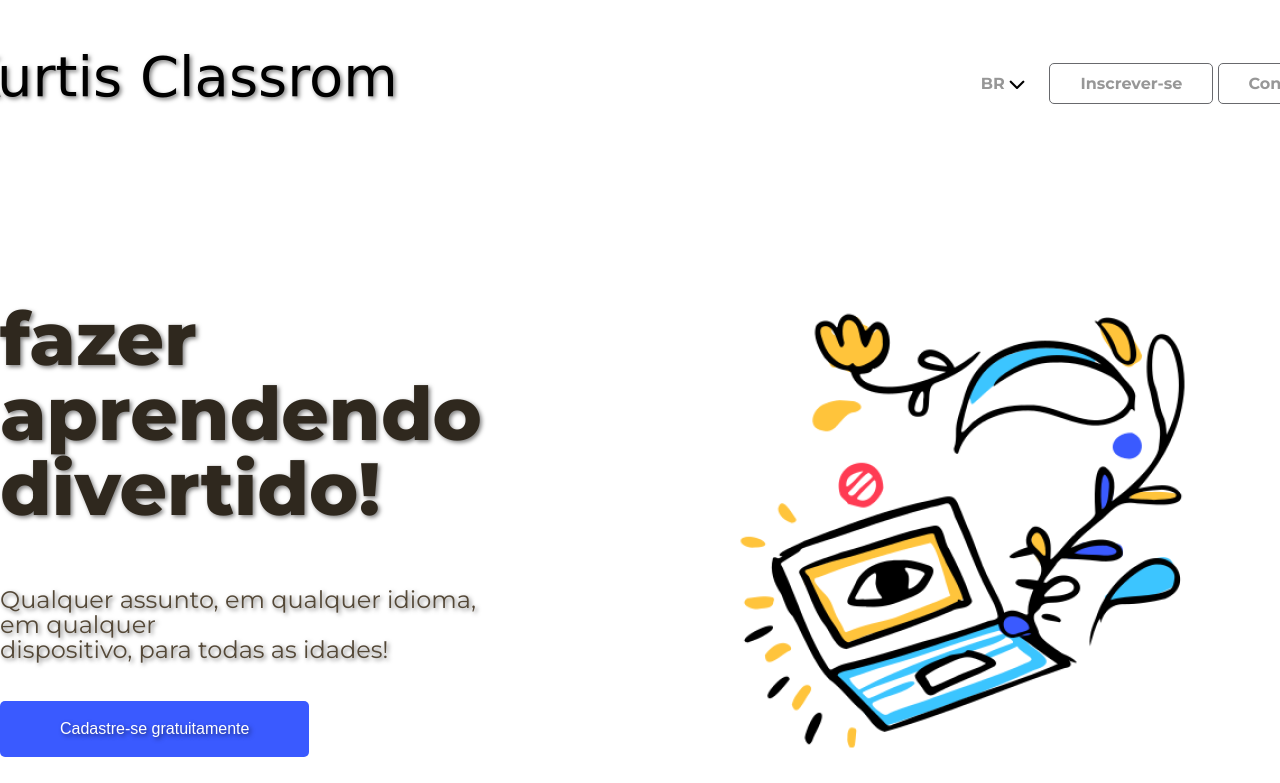
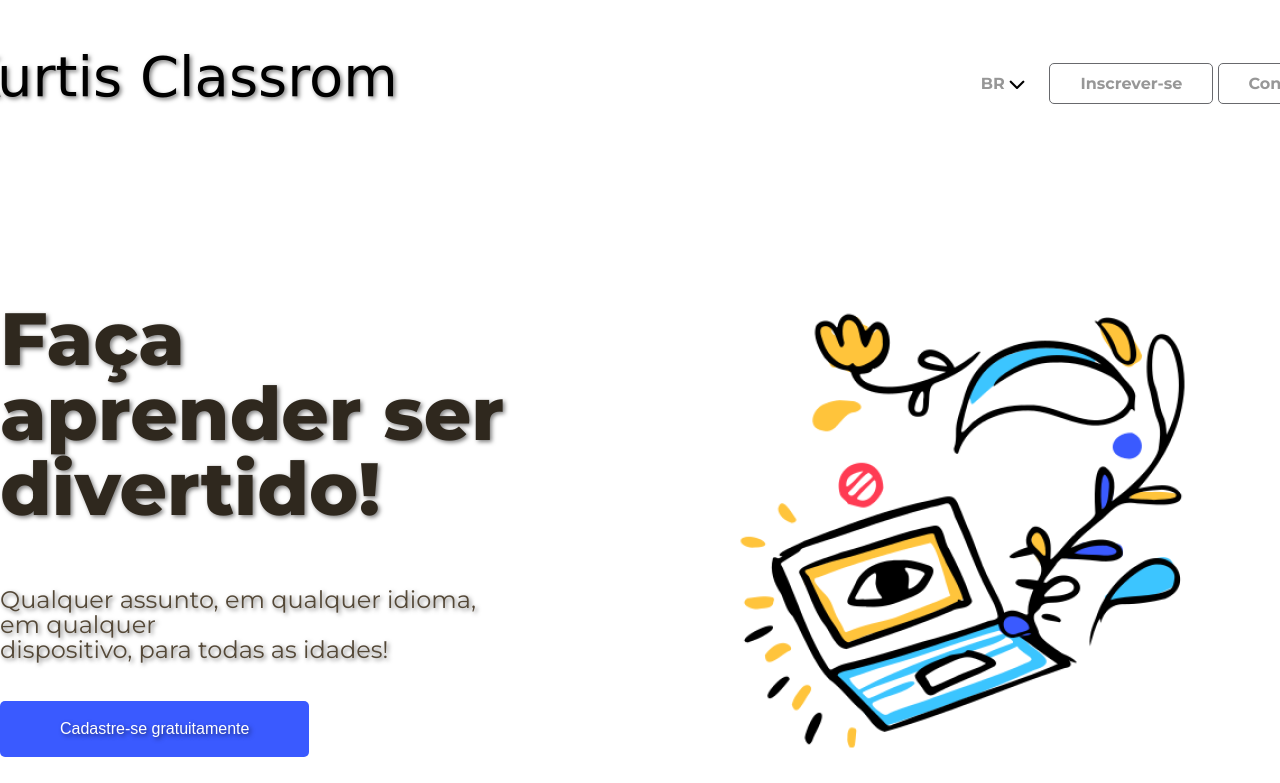
Before and after one commit to GiihCastro/projeto-dupla-html-css, a plain HTML site: page text.html in a window 1280 px wide. Shown: the top 783 px of the page. Drawn offline with Linux system fonts and the light colour scheme; a web font is replaced by a local one.

Commit message:
Update text.html

```diff
--- a/text.html
+++ b/text.html
@@ -34,7 +34,7 @@
     <main>
         <aside>
             <span>
-            <h2>fazer <br>aprendendo divertido!</h2>
+            <h2>Faça <br>aprender ser divertido!</h2>
         </span>
          <span id="texto-meio"> <p>Qualquer assunto, em qualquer idioma, em qualquer<br>dispositivo, para todas as idades!</p> </span>
            <a href="#"> <button class="blue-button">Cadastre-se gratuitamente</button></a>
```
